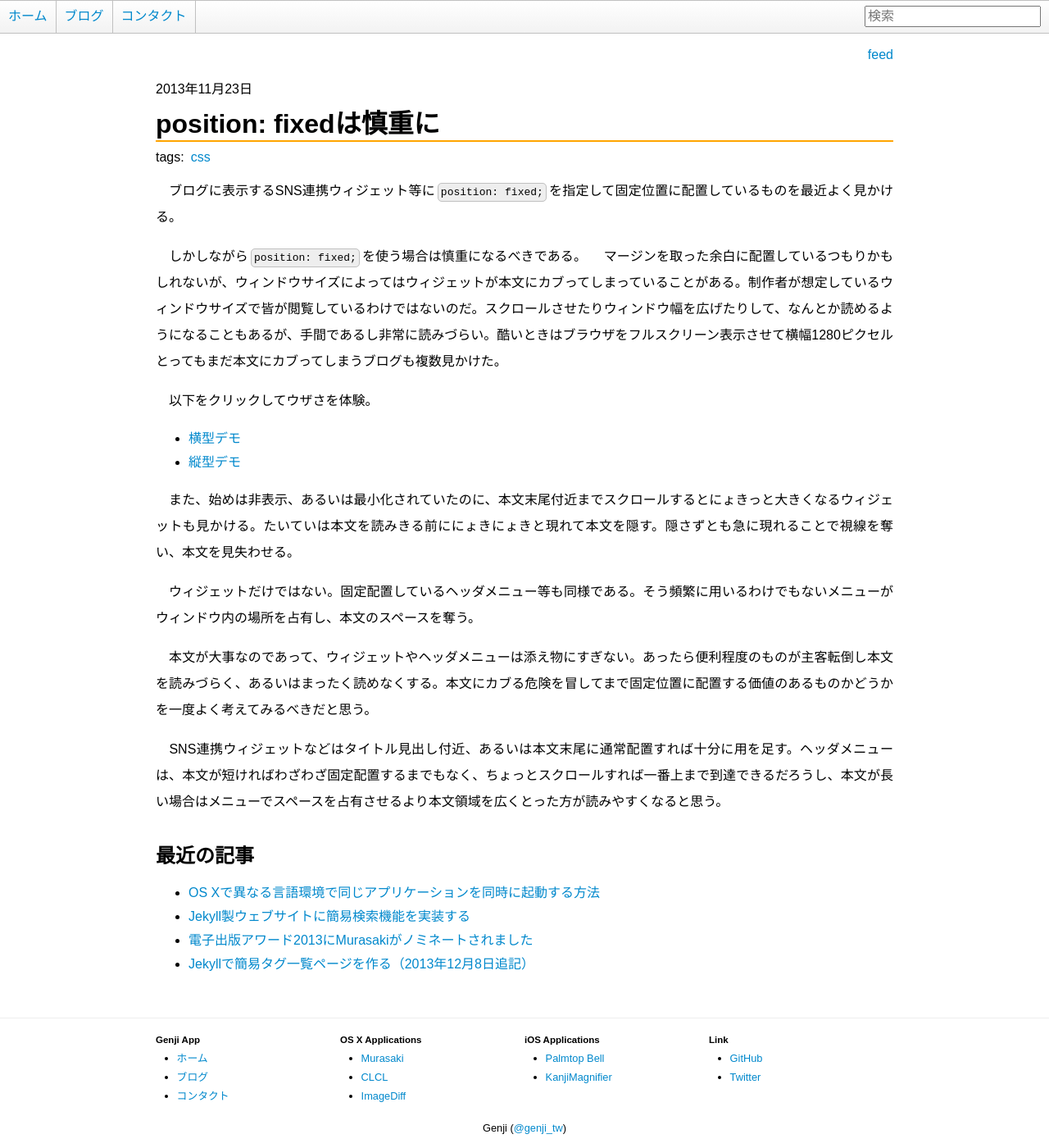
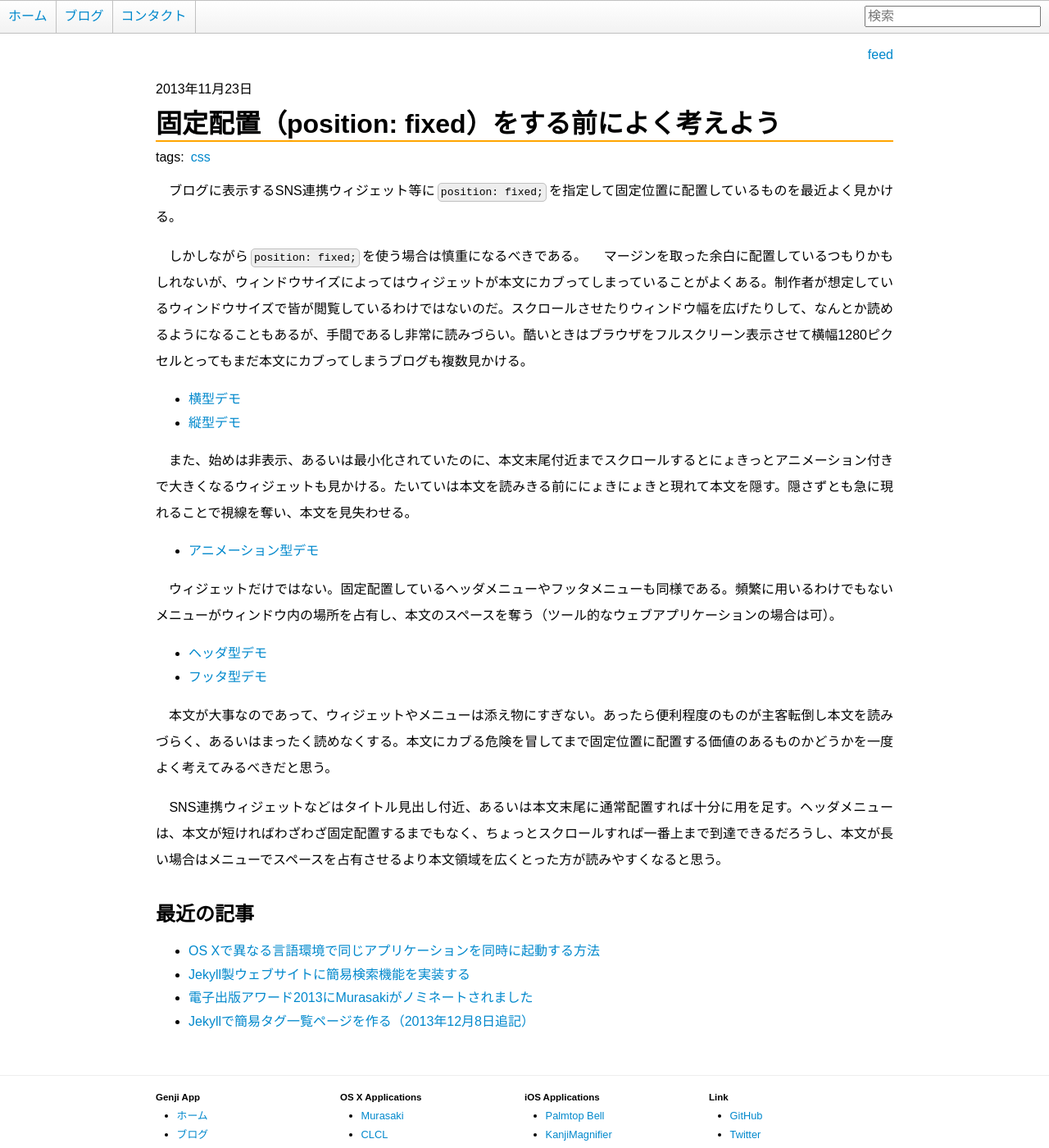
Before and after one commit to GenjiApp/genjiapp.github.io, a Jekyll site: the page built from _posts/2013-11-23-position-fixed-problem.md, in a window 1280 px wide and 1400 px high. Shown: the whole window at 82% size. Built offline with Jekyll 4.4.1, drawn with Linux system fonts in a browser that asks for light colours; Markdown is read by kramdown in place of the engine named in the settings; some of the changed lines change nothing that is shown.

Commit message:
edit post 'position-fixed-problem'

```diff
--- a/_posts/2013-11-23-position-fixed-problem.md
+++ b/_posts/2013-11-23-position-fixed-problem.md
@@ -1,22 +1,38 @@
 ---
 layout: post
-title: "position: fixedは慎重に"
+title: "固定配置（position: fixed）をする前によく考えよう"
 tags: css
 ---
 　ブログに表示するSNS連携ウィジェット等に`position: fixed;`を指定して固定位置に配置しているものを最近よく見かける。
 
 　しかしながら`position: fixed;`を使う場合は慎重になるべきである。
-　マージンを取った余白に配置しているつもりかもしれないが、ウィンドウサイズによってはウィジェットが本文にカブってしまっていることがある。制作者が想定しているウィンドウサイズで皆が閲覧しているわけではないのだ。スクロールさせたりウィンドウ幅を広げたりして、なんとか読めるようになることもあるが、手間であるし非常に読みづらい。酷いときはブラウザをフルスクリーン表示させて横幅1280ピクセルとってもまだ本文にカブってしまうブログも複数見かけた。
+　マージンを取った余白に配置しているつもりかもしれないが、ウィンドウサイズによってはウィジェットが本文にカブってしまっていることがよくある。制作者が想定しているウィンドウサイズで皆が閲覧しているわけではないのだ。スクロールさせたりウィンドウ幅を広げたりして、なんとか読めるようになることもあるが、手間であるし非常に読みづらい。酷いときはブラウザをフルスクリーン表示させて横幅1280ピクセルとってもまだ本文にカブってしまうブログも複数見かける。
 
-　以下をクリックしてウザさを体験。
+<ul class="positionFixedDemo">
+  <li><a href="#" class="demo_horizontal">横型デモ</a></li>
+  <li><a href="#" class="demo_vertical">縦型デモ</a></li>
+</ul>
 
-<ul id="positionFixedDemo">
-  <li><a href="#" class="_demo_horizontal">横型デモ</a></li>
-  <li><a href="#" class="_demo_vertical">縦型デモ</a></li>
+　また、始めは非表示、あるいは最小化されていたのに、本文末尾付近までスクロールするとにょきっとアニメーション付きで大きくなるウィジェットも見かける。たいていは本文を読みきる前ににょきにょきと現れて本文を隠す。隠さずとも急に現れることで視線を奪い、本文を見失わせる。
+
+<ul class="positionFixedDemo">
+  <li><a href="#" class="demo_animate">アニメーション型デモ</a></li>
 </ul>
+
+　ウィジェットだけではない。固定配置しているヘッダメニューやフッタメニューも同様である。頻繁に用いるわけでもないメニューがウィンドウ内の場所を占有し、本文のスペースを奪う（ツール的なウェブアプリケーションの場合は可）。
+
+<ul class="positionFixedDemo">
+  <li><a href="#" class="demo_header">ヘッダ型デモ</a></li>
+  <li><a href="#" class="demo_footer">フッタ型デモ</a></li>
+</ul>
+
+　本文が大事なのであって、ウィジェットやメニューは添え物にすぎない。あったら便利程度のものが主客転倒し本文を読みづらく、あるいはまったく読めなくする。本文にカブる危険を冒してまで固定位置に配置する価値のあるものかどうかを一度よく考えてみるべきだと思う。
+
+　SNS連携ウィジェットなどはタイトル見出し付近、あるいは本文末尾に通常配置すれば十分に用を足す。ヘッダメニューは、本文が短ければわざわざ固定配置するまでもなく、ちょっとスクロールすれば一番上まで到達できるだろうし、本文が長い場合はメニューでスペースを占有させるより本文領域を広くとった方が読みやすくなると思う。
+
 <script src="/js/jquery.js"></script>
 <script>
-$('a', $('#positionFixedDemo')).click(function(ev) {
+$('a', $('.positionFixedDemo')).click(function(ev) {
   ev.preventDefault();
   var type = $(this).attr('class');
   var demoBlock = $('#demoBlock');
@@ -25,28 +41,56 @@ $('a', $('#positionFixedDemo')).click(function(ev) {
     demoBlock.remove();
     return;
   }
+  var widthValue, heightValue;
+  var topValue = 'auto', leftValue = 'auto', bottomValue = 'auto';
+  if(type == 'demo_horizontal') {
+    widthValue = '300px';
+    heightValue = '80px';
+    leftValue = $(this).parents('article').offset().left + 'px';
+    bottomValue = '10px';
+  }
+  else if(type == 'demo_vertical') {
+    widthValue = '80px';
+    heightValue = '300px';
+    topValue = '30%';
+    leftValue = $(this).parents('article').offset().left + 'px';
+    bottomValue = '10px';
+  }
+  else if(type == 'demo_animate') {
+    widthValue = 0;
+    heightValue = 0;
+    leftValue = $(this).parents('article').offset().left + $(this).parents('article').width() + 'px';
+    bottomValue = '10px';
+  }
+  else if(type == 'demo_header') {
+    widthValue = '100%';
+    heightValue = '60px';
+    topValue = 0;
+  }
+  else if(type == 'demo_footer') {
+    widthValue = '100%';
+    heightValue = '60px';
+    bottomValue = 0;
+  }
   var styles = {backgroundColor: 'red',
-                height: (type == '_demo_horizontal') ? '80px' : '300px',
-                width: (type == '_demo_horizontal') ? '300px' : '80px',
+                height: heightValue,
+                width: widthValue,
                 opacity: '0.8',
                 position: 'fixed',
-                bottom: '10px',
-                left: $(this).parents('article').offset().left + 'px',
-                border: '1px solid black',
-                borderRadius: '5px'};
+                top: topValue,
+                bottom: bottomValue,
+                left: leftValue,
+                border: '1px solid black'};
   demoBlock.css(styles);
   demoBlock.attr('class', type);
   demoBlock.attr('id', 'demoBlock');
   demoBlock.click(function() { demoBlock.remove(); });
   $('body').append(demoBlock);
+  if(type == 'demo_animate') {
+    demoBlock.animate({
+      width: '300px', height: '300px', left: '-=300'
+    });
+  }
   return;
 });
 </script>
-
-　また、始めは非表示、あるいは最小化されていたのに、本文末尾付近までスクロールするとにょきっと大きくなるウィジェットも見かける。たいていは本文を読みきる前ににょきにょきと現れて本文を隠す。隠さずとも急に現れることで視線を奪い、本文を見失わせる。
-
-　ウィジェットだけではない。固定配置しているヘッダメニュー等も同様である。そう頻繁に用いるわけでもないメニューがウィンドウ内の場所を占有し、本文のスペースを奪う。
-
-　本文が大事なのであって、ウィジェットやヘッダメニューは添え物にすぎない。あったら便利程度のものが主客転倒し本文を読みづらく、あるいはまったく読めなくする。本文にカブる危険を冒してまで固定位置に配置する価値のあるものかどうかを一度よく考えてみるべきだと思う。
-
-　SNS連携ウィジェットなどはタイトル見出し付近、あるいは本文末尾に通常配置すれば十分に用を足す。ヘッダメニューは、本文が短ければわざわざ固定配置するまでもなく、ちょっとスクロールすれば一番上まで到達できるだろうし、本文が長い場合はメニューでスペースを占有させるより本文領域を広くとった方が読みやすくなると思う。
```
